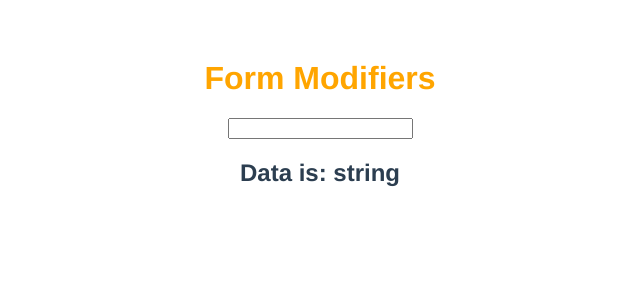
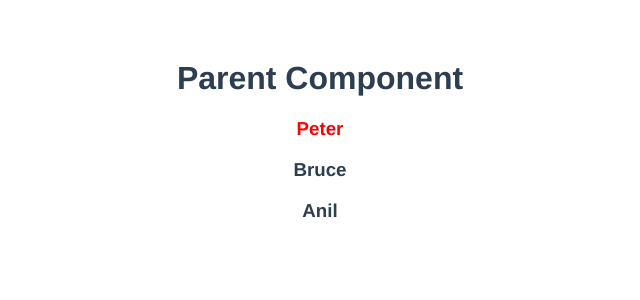
Before and after one commit to parteek2813/VueJs, a Vue app: page / in a window 1280 px wide. Shown: the top 300 px of the page, without its empty margins (320-960 px from the left). Built offline with nearby package versions, Linux system fonts and the light colour scheme.

Commit message:
Non-Props Data

```diff
--- a/src/App.vue
+++ b/src/App.vue
@@ -1,5 +1,5 @@
 <template>
-  <Modifiers />
+  <p1 />
 </template>
 
 <script>
@@ -16,6 +16,7 @@ import User from "./components/User.vue";
 import ref from "./components/ref.vue";
 import Form from "./components/form.vue";
 import Modifiers from "./components/Modifiers.vue";
+import p1 from "./components/p1.vue";
 
 export default {
   name: "App",
@@ -33,6 +34,7 @@ export default {
     ref,
     Form,
     Modifiers,
+    p1
   },
 };
 </script>
--- /dev/null
+++ b/src/components/c1.vue
@@ -0,0 +1,31 @@
+<template lang="">
+    <div>
+        <h3 v-bind="$attrs">Peter</h3>
+        <h3>Bruce</h3>
+        <h3>Anil</h3>
+        <h3 v-bind="$attrs">{{class}}</h3>
+
+        <!-- To get the non props data, we should not define the
+        props argument as the string value and then on the root of it
+        the value will be passed on that element.
+
+        To get the data in any div class we can use [v-bind="$attrs"] and
+        this will give that tag the atttributes as props
+        -->
+
+    </div>
+</template>
+<script>
+export default {
+    name: "child",
+    inheritAttrs: false
+    // props: {
+    //     class: String
+    // }
+}
+</script>
+<style scoped>
+    .hello {
+        color: red
+    }
+</style>
--- /dev/null
+++ b/src/components/p1.vue
@@ -0,0 +1,17 @@
+<template lang="">
+    <h1>Parent Component</h1>
+    <c1 class="hello"/>
+</template>
+<script>
+import c1 from './c1.vue';
+export default {
+    name: "Parent",
+    components: {
+        c1,
+    },
+
+}
+</script>
+<style scoped>
+
+</style>
```
